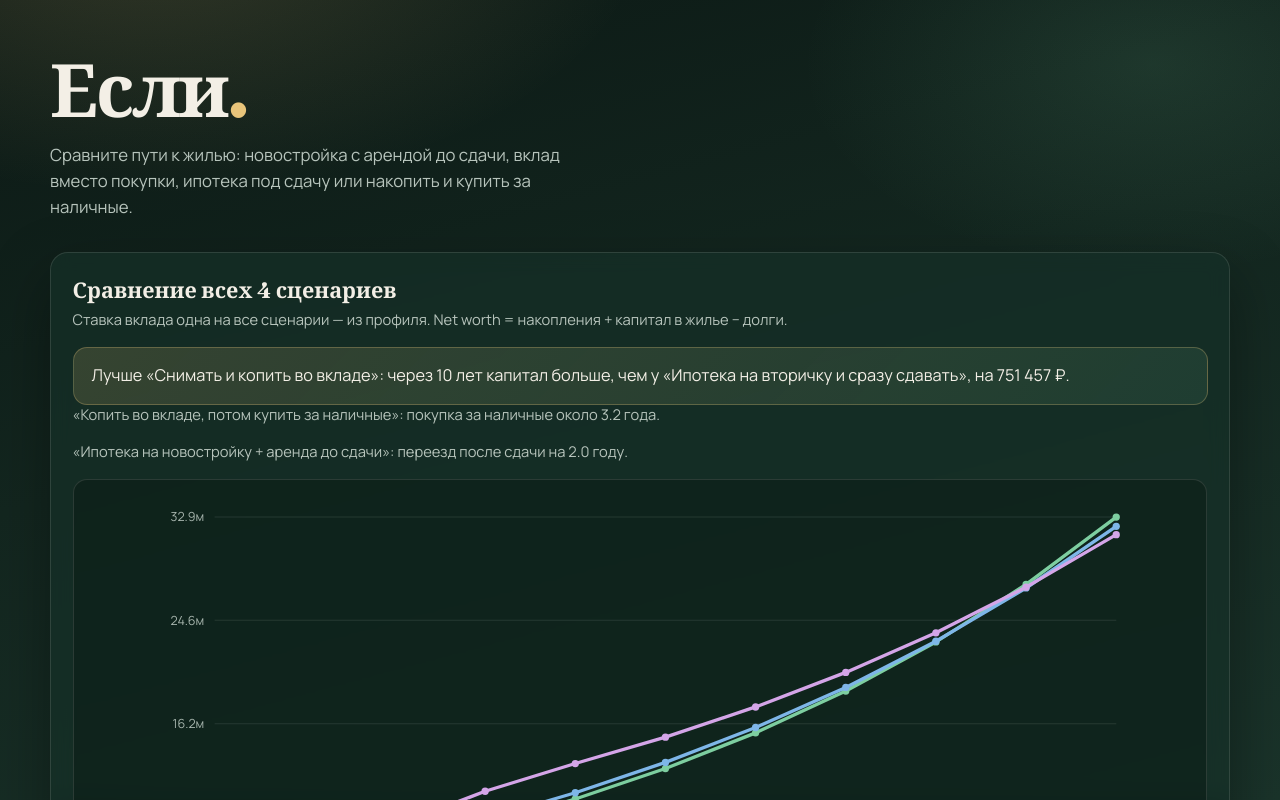
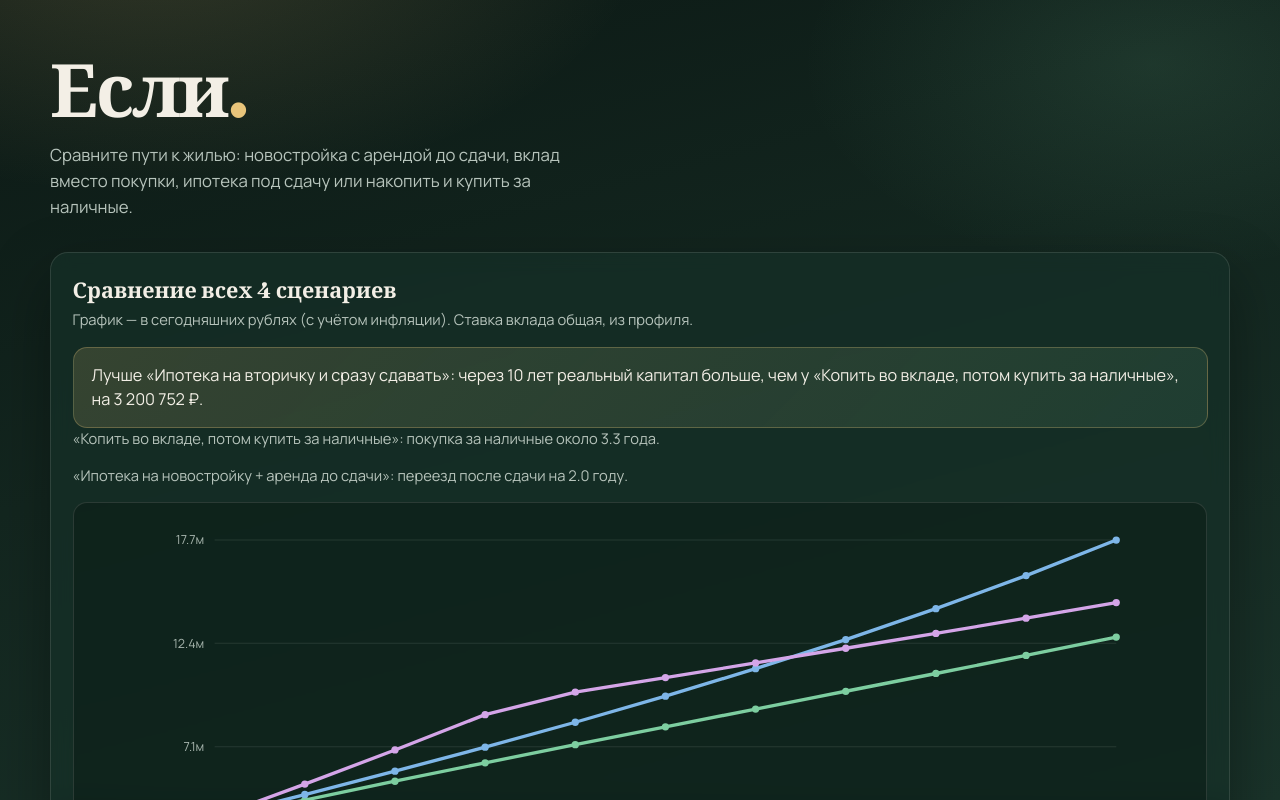
Before and after one commit to advharvest-arch/my-first-project, a React (Vite) app in the folder finance-planner/: page / in a window 1280 px wide. Both pictures are taken after a click on the button "Пример с цифрами". Shown: the top 800 px of the page. Built offline with nearby package versions, Linux system fonts and the light colour scheme.

Commit message:
Make inflation affect cash flows and chart ranking
Grow rents and living expenses with inflation, compare scenarios by
real net worth in today's rubles, and surface that on the chart/UI.

Co-authored-by: advharvest-arch <advharvest-arch@users.noreply.github.com>

```diff
--- a/finance-planner/src/App.tsx
+++ b/finance-planner/src/App.tsx
@@ -218,8 +218,8 @@ export default function App() {
           <section className="panel panel-chart">
             <h2>Сравнение всех 4 сценариев</h2>
             <p className="hint">
-              Ставка вклада одна на все сценарии — из профиля. Net worth =
-              накопления + капитал в жилье − долги.
+              График — в сегодняшних рублях (с учётом инфляции). Ставка вклада
+              общая, из профиля.
             </p>
             <div className="verdict">{verdict.message}</div>
             {results.some((r) => r.meta?.boughtAtMonth !== undefined) && (
@@ -257,15 +257,17 @@ export default function App() {
             </div>
             <div className="delta-grid">
               {results.map((r) => {
-                const best = Math.max(...results.map((x) => x.finalNetWorth));
-                const delta = r.finalNetWorth - best;
+                const best = Math.max(
+                  ...results.map((x) => x.finalRealNetWorth),
+                );
+                const delta = r.finalRealNetWorth - best;
                 const cls =
                   delta === 0 ? 'delta-pos' : delta < 0 ? 'delta-neg' : '';
                 return (
                   <div className="delta-row" key={r.scenarioId}>
                     <span>{r.scenarioName}</span>
                     <span className={cls}>
-                      {formatRub(r.finalNetWorth)}
+                      {formatRub(r.finalRealNetWorth)}
                       {delta < 0 && <> (−{formatRub(Math.abs(delta))})</>}
                     </span>
                   </div>
@@ -273,10 +275,9 @@ export default function App() {
               })}
             </div>
             <p className="assumptions">
-              Допущения: доход чистый; свободные деньги во всех сценариях растут
-              по ставке вклада из профиля; новостройка — ипотека с 1-го месяца и
-              аренда до сдачи; вторичка под сдачу даёт арендный поток; накопление
-              покупает квартиру, когда вклад догоняет цену. Не финансовый совет.
+              Инфляция поднимает расходы и аренду каждый месяц и переводит итог
+              в сегодняшние рубли. Платёж по ипотеке фиксированный. Рост цены
+              жилья задаётся отдельно в сценарии. Не финансовый совет.
             </p>
           </section>
 
--- a/finance-planner/src/components/NetWorthChart.tsx
+++ b/finance-planner/src/components/NetWorthChart.tsx
@@ -12,7 +12,7 @@ export function NetWorthChart({ results, colors }: Props) {
   const innerW = width - pad.left - pad.right;
   const innerH = height - pad.top - pad.bottom;
 
-  const allPoints = results.flatMap((r) => r.years.map((y) => y.netWorth));
+  const allPoints = results.flatMap((r) => r.years.map((y) => y.realNetWorth));
   const minY = Math.min(0, ...allPoints);
   const maxY = Math.max(...allPoints, 1);
   const spanY = maxY - minY || 1;
@@ -23,7 +23,10 @@ export function NetWorthChart({ results, colors }: Props) {
 
   function pathFor(result: ScenarioResult): string {
     return result.years
-      .map((pt, i) => `${i === 0 ? 'M' : 'L'} ${x(pt.year).toFixed(1)} ${y(pt.netWorth).toFixed(1)}`)
+      .map(
+        (pt, i) =>
+          `${i === 0 ? 'M' : 'L'} ${x(pt.year).toFixed(1)} ${y(pt.realNetWorth).toFixed(1)}`,
+      )
       .join(' ');
   }
 
@@ -34,7 +37,7 @@ export function NetWorthChart({ results, colors }: Props) {
       className="chart"
       viewBox={`0 0 ${width} ${height}`}
       role="img"
-      aria-label="График капитала по годам — все сценарии"
+      aria-label="График реального капитала по годам — все сценарии"
     >
       {ticks.map((tick) => (
         <g key={tick}>
@@ -84,7 +87,7 @@ export function NetWorthChart({ results, colors }: Props) {
             <circle
               key={`${result.scenarioId}-${pt.year}`}
               cx={x(pt.year)}
-              cy={y(pt.netWorth)}
+              cy={y(pt.realNetWorth)}
               r="3.5"
               fill={colors[i % colors.length]}
             />
--- a/finance-planner/src/engine/types.ts
+++ b/finance-planner/src/engine/types.ts
@@ -139,6 +139,7 @@ export function projectScenario(
   const inflationMonth = monthRate(settings.annualInflationPercent);
 
   const income = profile.monthlyNetIncome;
+  let livingExpenses = profile.monthlyExpenses;
   let liquid = profile.liquidAssets;
   let otherDebt = Math.max(0, profile.existingDebtBalance);
   const otherDebtPayment = Math.max(0, profile.existingDebtMonthlyPayment);
@@ -251,18 +252,12 @@ export function projectScenario(
       if (mortgagePrincipal < 0.01) mortgagePrincipal = 0;
     }
 
+    // Mortgage payment stays nominal/fixed; living costs and rents rise with inflation.
     const surplus =
-      income +
-      rentIncome -
-      profile.monthlyExpenses -
-      rentExpense -
-      mPay -
-      debtPay;
+      income + rentIncome - livingExpenses - rentExpense - mPay - debtPay;
 
-    // Deposit interest applies to all leftover cash in every scenario.
     liquid = (liquid + surplus) * (1 + depositRate);
 
-    // Buy for cash after this month's saving/interest lands.
     if (
       saveThenBuyActive &&
       !ownedCashHome &&
@@ -286,6 +281,11 @@ export function projectScenario(
     if (saveThenBuyActive && !ownedCashHome && targetPrice > 0) {
       targetPrice *= 1 + targetPriceGrowth;
     }
+
+    // Inflate cash-flow items for the next month.
+    livingExpenses *= 1 + inflationMonth;
+    if (rentExpense > 0) rentExpense *= 1 + inflationMonth;
+    if (rentIncome > 0) rentIncome *= 1 + inflationMonth;
 
     const homeEquity =
       mortgageActive || ownedCashHome
@@ -345,16 +345,18 @@ export function compareScenarios(results: ScenarioResult[]): CompareVerdict {
     };
   }
 
-  const sorted = [...results].sort((a, b) => b.finalNetWorth - a.finalNetWorth);
+  const sorted = [...results].sort(
+    (a, b) => b.finalRealNetWorth - a.finalRealNetWorth,
+  );
   const winner = sorted[0];
   const second = sorted[1] ?? sorted[0];
-  const delta = winner.finalNetWorth - second.finalNetWorth;
+  const delta = winner.finalRealNetWorth - second.finalRealNetWorth;
   const horizon = winner.years[winner.years.length - 1]?.year ?? 0;
 
   const message =
     results.length === 1
-      ? `Через ${horizon} лет капитал ≈ ${formatRub(winner.finalNetWorth)}.`
-      : `Лучше «${winner.scenarioName}»: через ${horizon} лет капитал больше, чем у «${second.scenarioName}», на ${formatRub(delta)}.`;
+      ? `Через ${horizon} лет капитал ≈ ${formatRub(winner.finalRealNetWorth)} в сегодняшних рублях.`
+      : `Лучше «${winner.scenarioName}»: через ${horizon} лет реальный капитал больше, чем у «${second.scenarioName}», на ${formatRub(delta)}.`;
 
   return {
     winnerId: winner.scenarioId,
```
Also changed, not shown: 4 other files (tests, documents, lock files or other folders).
